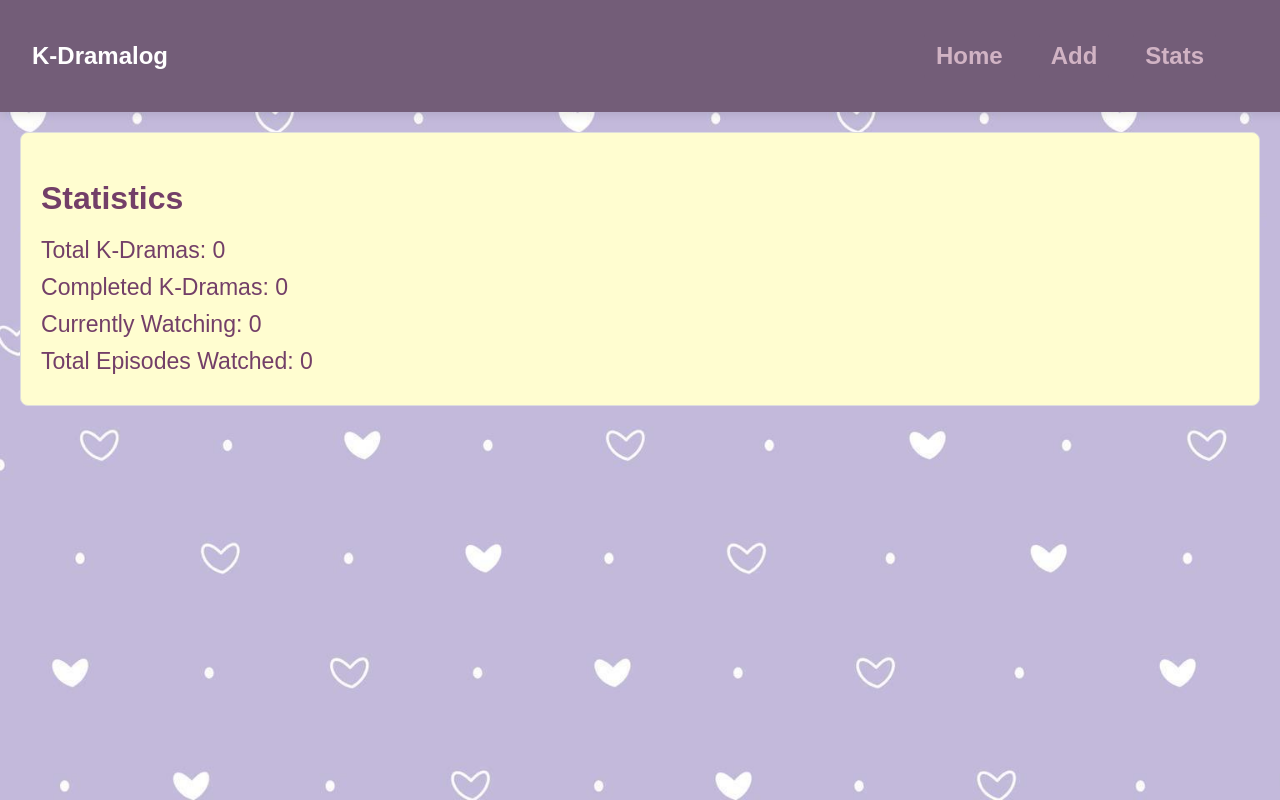
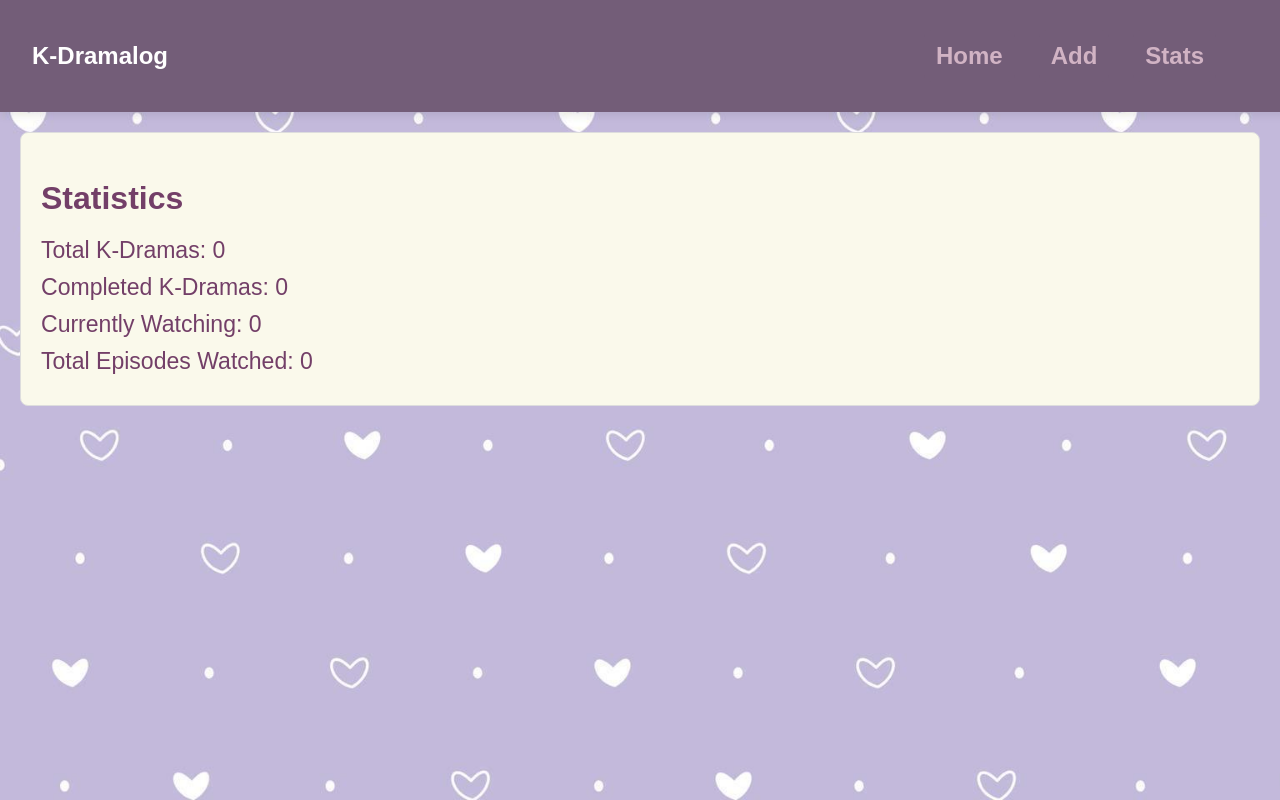
Before and after one commit to AYDev09/K-drama-checklist, a React (Vite) app: page / in a window 1280 px wide. Both pictures are taken after a click on the button "Stats". Shown: the top 800 px of the page. Built offline with nearby package versions, Linux system fonts and the light colour scheme.

Commit message:
tweaked the UI

```diff
--- a/src/App.css
+++ b/src/App.css
@@ -182,7 +182,7 @@ nav {
 /* Stats Section Styling */
 #stats {
   color: #733F68;
-  background-color: #fffdd0;
+  background-color: #faf9eb;
   margin: 20px;
   padding: 20px;
   border: 1px solid #ddd;
```
